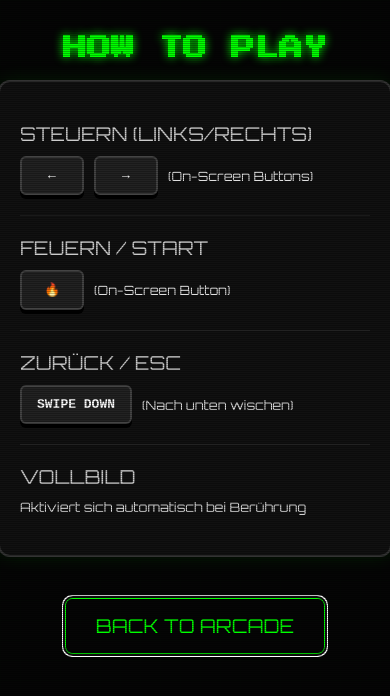
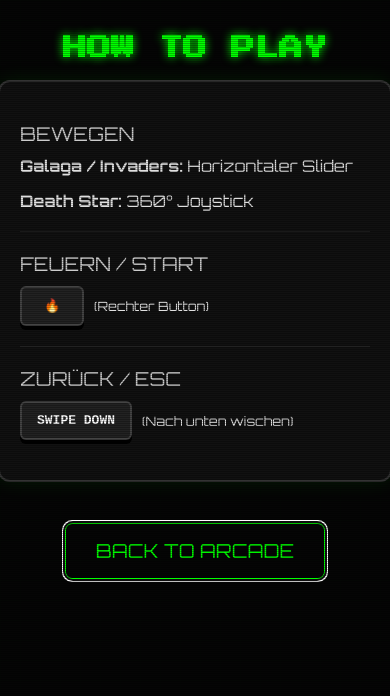
Before and after one commit to amarow/games, a plain HTML site: page help.html in a window 390 px wide. Drawn offline with Linux system fonts and the light colour scheme.

Commit message:
docs(help): update mobile control instructions for slider and joystick

```diff
--- a/help.html
+++ b/help.html
@@ -200,11 +200,10 @@
         <!-- Mobile Controls -->
         <div class="mobile-only">
             <div class="key-row">
-                <div class="action">Steuern (Links/Rechts)</div>
-                <div class="keys">
-                    <div class="key">←</div>
-                    <div class="key">→</div>
-                    <span style="font-size: 0.8rem; align-self: center;">(On-Screen Buttons)</span>
+                <div class="action">Bewegen</div>
+                <div class="keys" style="flex-direction: column; align-items: flex-start;">
+                    <div style="margin-bottom: 5px;"><strong>Galaga / Invaders:</strong> Horizontaler Slider</div>
+                    <div><strong>Death Star:</strong> 360° Joystick</div>
                 </div>
             </div>
 
@@ -212,7 +211,7 @@
                 <div class="action">Feuern / Start</div>
                 <div class="keys">
                     <div class="key">🔥</div>
-                    <span style="font-size: 0.8rem; align-self: center;">(On-Screen Button)</span>
+                    <span style="font-size: 0.8rem; align-self: center;">(Rechter Button)</span>
                 </div>
             </div>
 
@@ -221,13 +220,6 @@
                 <div class="keys">
                     <div class="key">SWIPE DOWN</div>
                     <span style="font-size: 0.8rem; align-self: center;">(Nach unten wischen)</span>
-                </div>
-            </div>
-
-            <div class="key-row">
-                <div class="action">Vollbild</div>
-                <div class="keys">
-                    <span style="font-size: 0.8rem;">Aktiviert sich automatisch bei Berührung</span>
                 </div>
             </div>
         </div>
```
